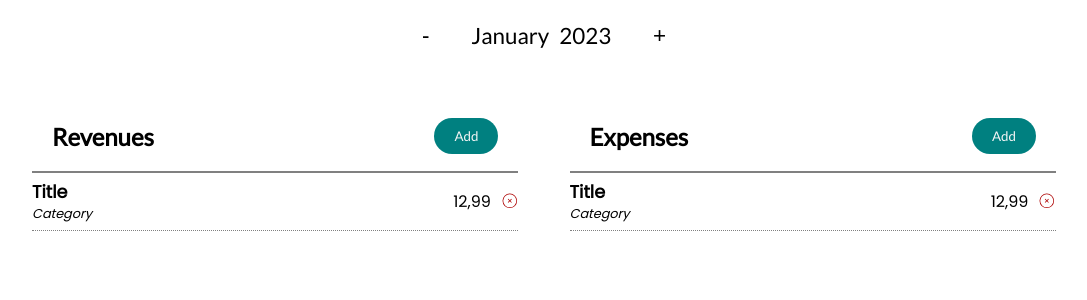
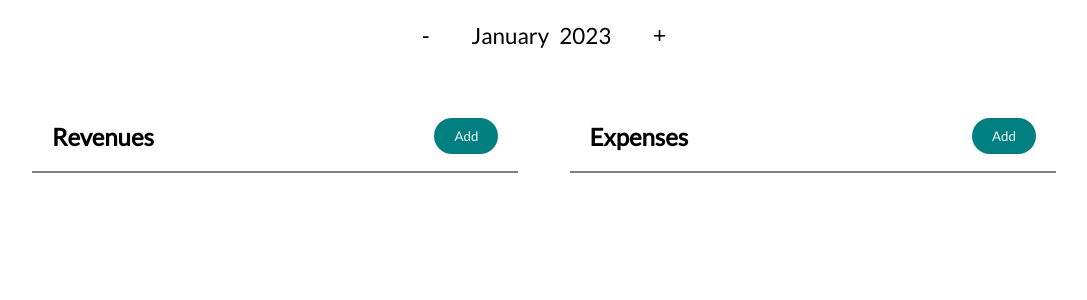
Before and after one commit to BlazejDuszynski/home_budget, a React (Create React App) app: page / in a window 1280 px wide. Shown: the top 300 px of the page, without its empty margins (96-1183 px from the left). Built offline with nearby package versions, Linux system fonts and the light colour scheme.

Commit message:
Added revenues are being rendered in EntriesContainer

```diff
--- a/src/Components/Layout/EntriesContainer.js
+++ b/src/Components/Layout/EntriesContainer.js
@@ -1,7 +1,10 @@
 import classes from "./EntriesContainer.module.css";
+import { useContext } from "react";
 import Entry from "./Entry";
+import RevenuesContext from "../../Store/revenues-context";
 
 const EntriesContainer = (props) => {
+  const ctx = useContext(RevenuesContext);
   return (
     <div className={classes.container}>
       <header className={classes.header}>
@@ -10,7 +13,15 @@ const EntriesContainer = (props) => {
           Add
         </button>
       </header>
-      <Entry />
+      {ctx.revenuesItems.map((revenue) => {
+        return (
+          <Entry
+            title={revenue.title}
+            category={revenue.category}
+            price={revenue.price}
+          />
+        );
+      })}
     </div>
   );
 };
--- a/src/Components/Layout/Entry.js
+++ b/src/Components/Layout/Entry.js
@@ -1,14 +1,14 @@
 import classes from "./Entry.module.css";
 import { CiCircleRemove } from "react-icons/ci";
 
-const Entry = () => {
+const Entry = (props) => {
   return (
     <li className={classes.entry}>
       <div className={classes.description}>
-        <div className={classes.title}>Title</div>
-        <div className={classes.category}>Category</div>
+        <div className={classes.title}>{props.title}</div>
+        <div className={classes.category}>{props.category}</div>
       </div>
-      <p>12,99</p>
+      <p className={classes.price}>{props.price} PLN</p>
       <p>
         <CiCircleRemove className={classes.trash} />
       </p>
--- a/src/Components/Layout/Entry.module.css
+++ b/src/Components/Layout/Entry.module.css
@@ -22,6 +22,10 @@
   font-size: 0.8em;
 }
 
+.price {
+  flex-basis: 30%;
+}
+
 .trash {
   cursor: pointer;
   color: rgb(173, 0, 0);
--- a/src/Components/UI/AddEntryModal.js
+++ b/src/Components/UI/AddEntryModal.js
@@ -1,7 +1,7 @@
 import classes from "./AddEntryModal.module.css";
 import { Fragment } from "react";
 import React, { useState, useContext } from "react";
-import DatePicker from "react-datepicker";
+// import DatePicker from "react-datepicker";
 import "react-datepicker/dist/react-datepicker.css";
 import RevenuesContext from "../../Store/revenues-context";
 
--- a/src/Store/RevenuesProvider.js
+++ b/src/Store/RevenuesProvider.js
@@ -2,15 +2,20 @@ import { useState } from "react";
 import RevenuesContext from "./revenues-context";
 
 const RevenuesProvider = (props) => {
-  const [revenuesItems, setRevenuesItems] = useState([]);
+  const [revenueItems, setRevenuesItems] = useState([]);
 
   const addRevenueHandler = (revenue) => {
-    setRevenuesItems([...revenuesItems, revenue]);
+    setRevenuesItems([...revenueItems, revenue]);
   };
 
+  //   const removeRevenueHandler = (id) => {
+
+  //   };
+
   const revenuesContext = {
-    revenuesItems: revenuesItems,
+    revenuesItems: revenueItems,
     addItem: addRevenueHandler,
+    // removeItem: removeRevenueHandler,
   };
 
   console.log(revenuesContext);
```
